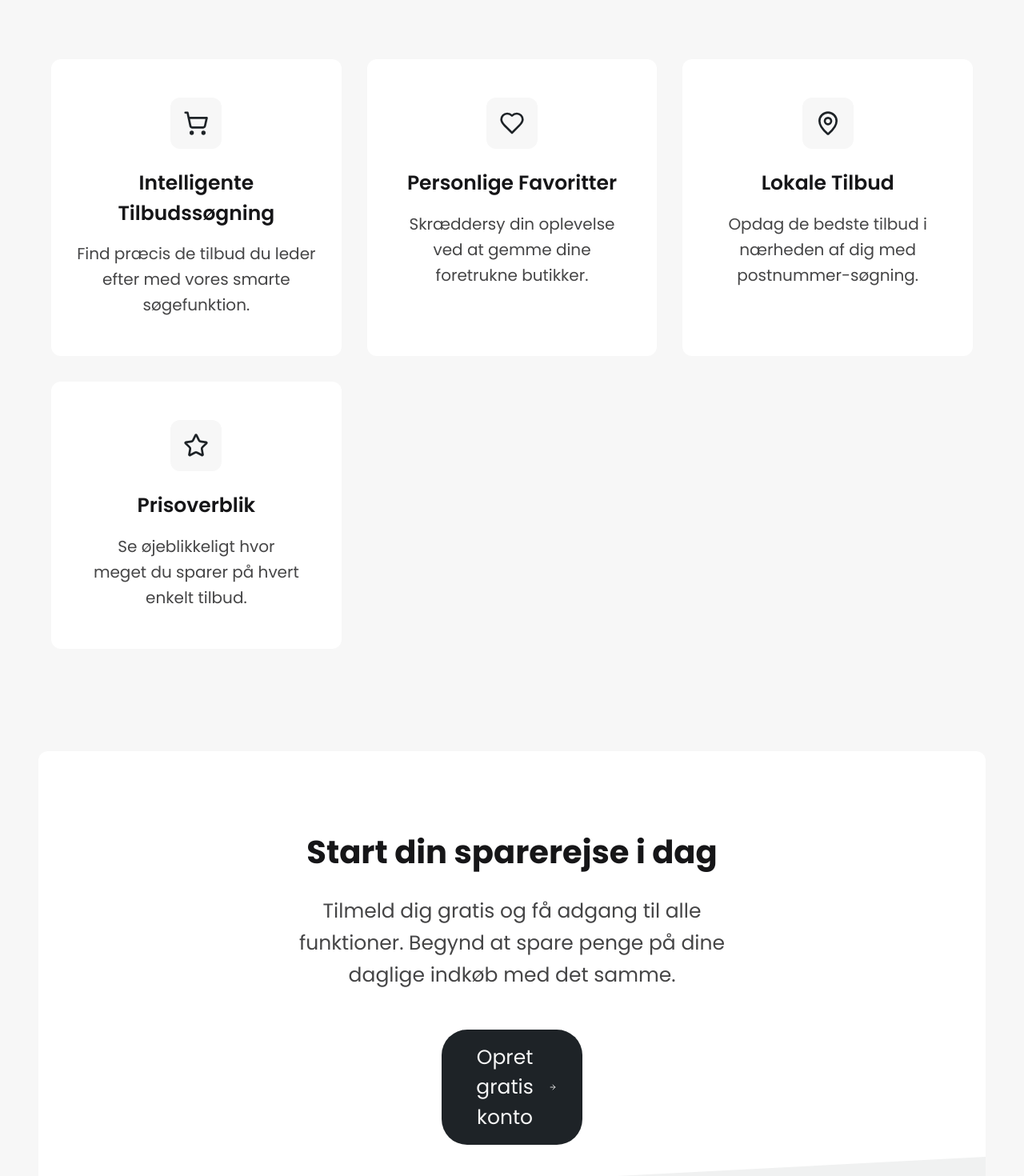
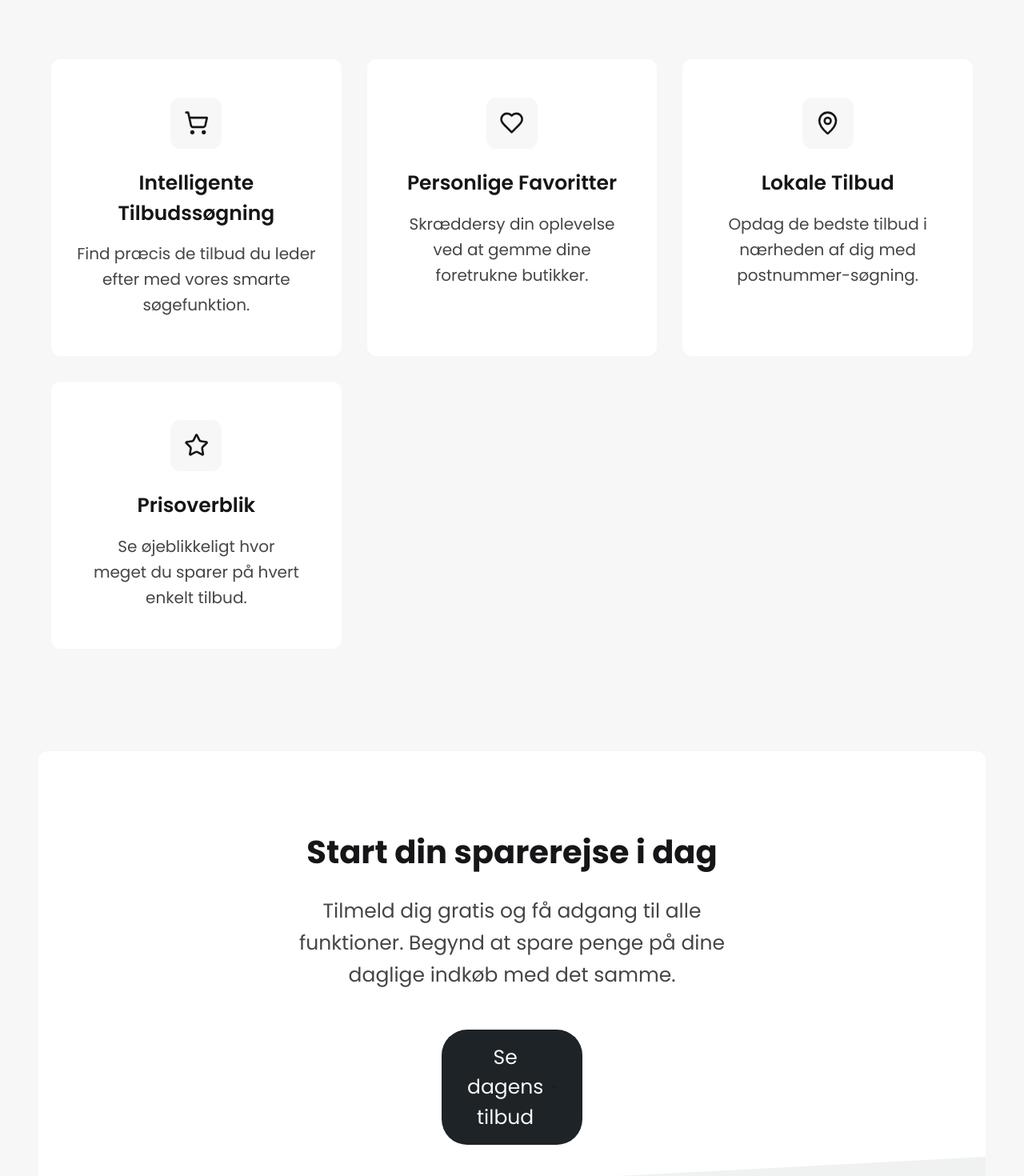
Before and after one commit to AlberteVallentin/DiscountFinderFront, a React (Vite) app: page / in a window 1280 px wide. Shown: the part 1202-2672 px from the top of the page at 80% size. Built offline with nearby package versions, Linux system fonts and the light colour scheme.

Commit message:
more home

```diff
--- a/src/pages/Home.jsx
+++ b/src/pages/Home.jsx
@@ -1,14 +1,7 @@
 import React from 'react';
 import styled, { keyframes } from 'styled-components';
 import { useNavigate } from 'react-router';
-import {
-  ShoppingCart,
-  Heart,
-  MapPin,
-  Percent,
-  ArrowRight,
-  Star,
-} from 'lucide-react';
+import Icon from '../components/ui/Icon';
 import Button from '../components/button/Button';
 import OutletContainer from '../components/layout/container/OutletContainer';
 import { borderRadius } from '../styles/Theme';
@@ -254,25 +247,25 @@ const Home = () => {
 
   const features = [
     {
-      icon: <ShoppingCart size={32} />,
+      icon: <Icon name='ShoppingCart' size='l' />,
       title: 'Intelligente Tilbudssøgning',
       description:
         'Find præcis de tilbud du leder efter med vores smarte søgefunktion.',
     },
     {
-      icon: <Heart size={32} />,
+      icon: <Icon name='Heart' size='l' />,
       title: 'Personlige Favoritter',
       description:
         'Skræddersy din oplevelse ved at gemme dine foretrukne butikker.',
     },
     {
-      icon: <MapPin size={32} />,
+      icon: <Icon name='MapPin' size='l' />,
       title: 'Lokale Tilbud',
       description:
         'Opdag de bedste tilbud i nærheden af dig med postnummer-søgning.',
     },
     {
-      icon: <Star size={32} />,
+      icon: <Icon name='Star' size='l' />,
       title: 'Prisoverblik',
       description:
         'Se øjeblikkeligt hvor meget du sparer på hvert enkelt tilbud.',
@@ -291,7 +284,7 @@ const Home = () => {
             Få overblik, spar penge og gør dine indkøb nemmere.
           </HeroSubtitle>
           <CTAButton onClick={() => navigate('/stores')}>
-            Se dagens tilbud <ArrowRight size={24} />
+            Se dagens tilbud <Icon name='ArrowRight' size='m' />
           </CTAButton>
         </HeroContent>
       </HeroSection>
@@ -327,8 +320,8 @@ const Home = () => {
           Tilmeld dig gratis og få adgang til alle funktioner. Begynd at spare
           penge på dine daglige indkøb med det samme.
         </CTADescription>
-        <CTAButton onClick={() => navigate('/login')}>
-          Opret gratis konto <ArrowRight size={24} />
+        <CTAButton onClick={() => navigate('/stores')}>
+          Se dagens tilbud <Icon name='ArrowRight' size='m' />
         </CTAButton>
       </CTASection>
     </PageContainer>
```
